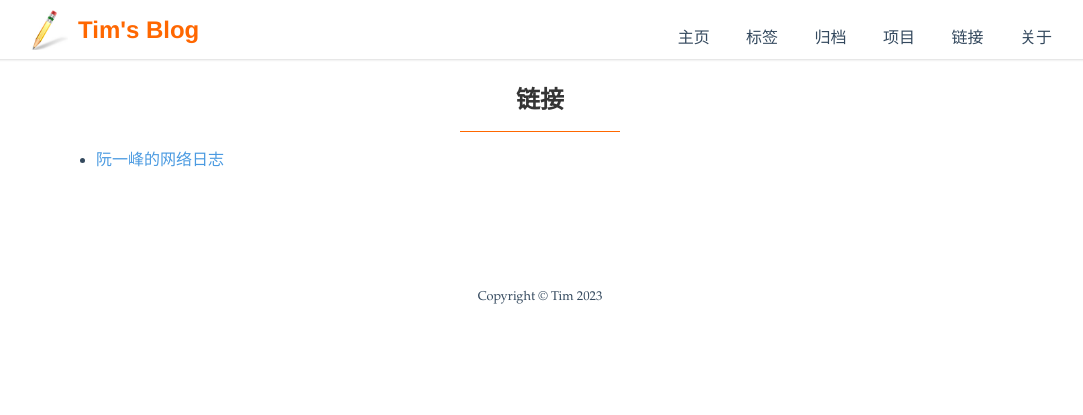
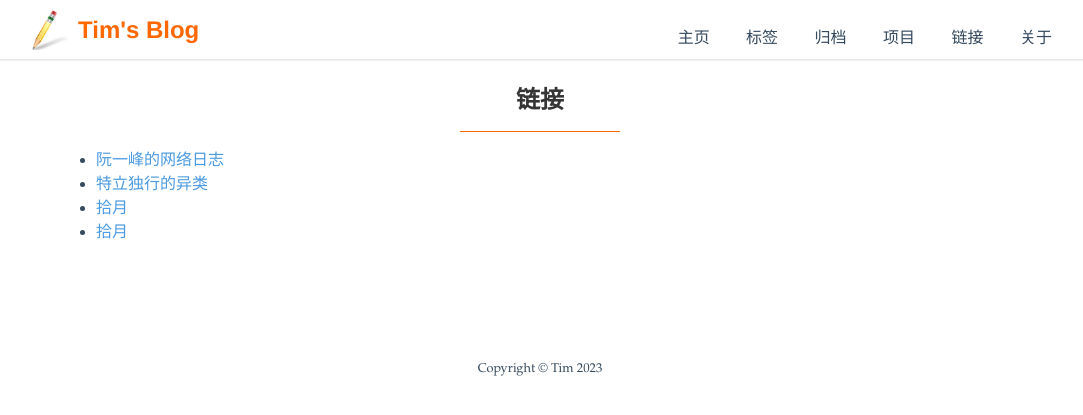
Before and after one commit to leanfish2011/leanfish2011.github.io, a Jekyll site: the page built from _pages/link.md, in a window 1280 px wide. Shown: the top 415 px of the page, without its empty margins (100-1183 px from the left). Built offline with Jekyll 4.4.1, drawn with Linux system fonts in a browser that asks for light colours.

Commit message:
Update link.md

```diff
--- a/_pages/link.md
+++ b/_pages/link.md
@@ -8,3 +8,6 @@ permalink: /link
 <div class="post-line"></div>
 
 * <a href="http://www.ruanyifeng.com/blog" target ="_blank">阮一峰的网络日志</a>
+* <a href="https://demochen.com" target ="_blank">特立独行的异类</a>
+* <a href="https://www.skyue.com" target ="_blank">拾月</a>
+* <a href="https://www.skyue.com" target ="_blank">拾月</a>
```
